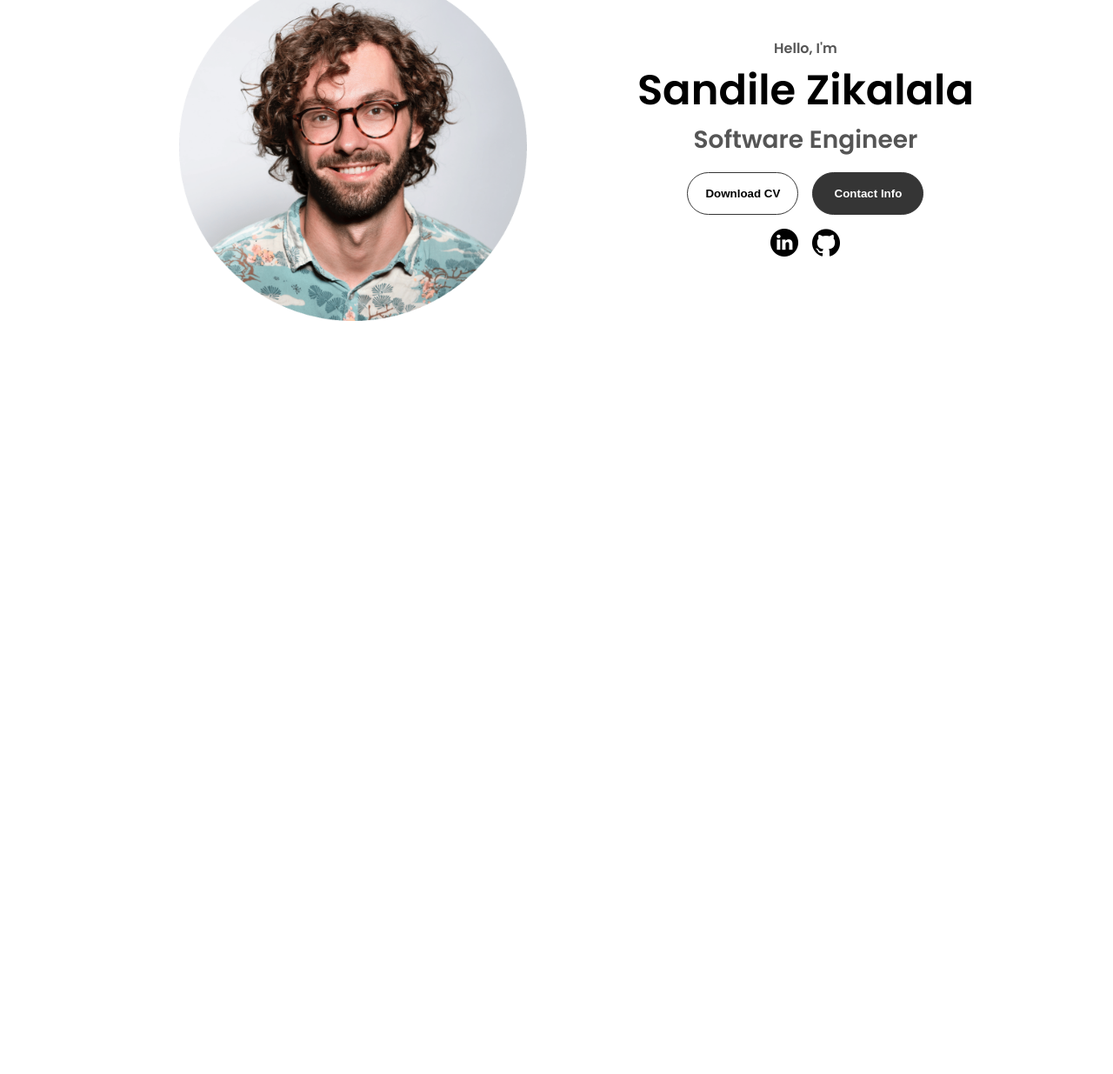
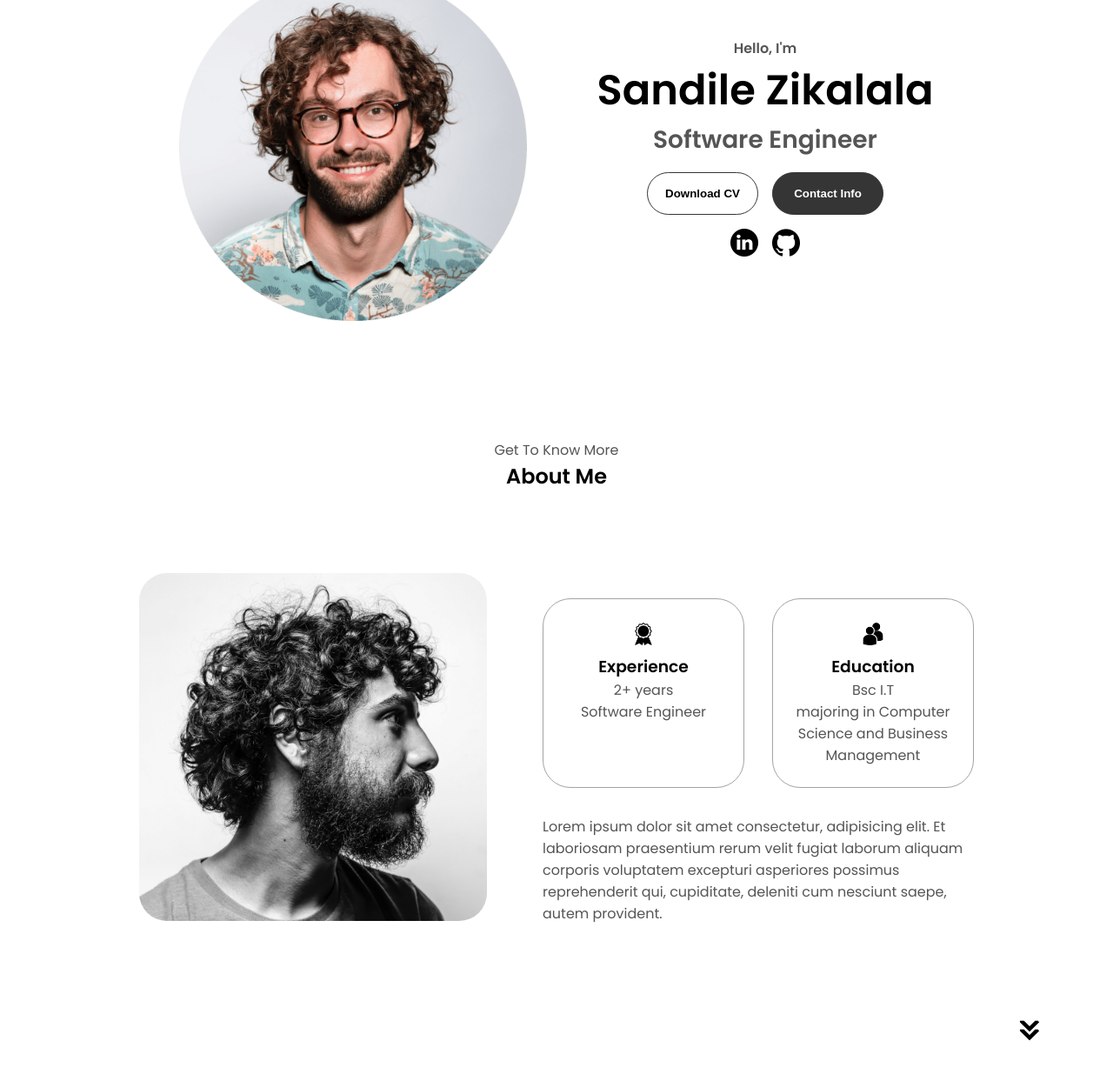
Before and after one commit to sandileZ/sandileZ.github.io, a website: page index.html in a window 1280 px wide. Shown: the part 303-1538 px from the top of the page at 87% size. Before the commit the page ends 800 px from the top, so only its background shows below. Drawn offline with Linux system fonts and the light colour scheme.

Commit message:
added about section

```diff
--- a/index.html
+++ b/index.html
@@ -61,6 +61,40 @@
         </div>
       </div>
     </section>
+
+    <section id="about">
+      <p class="section_text_p1">Get To Know More</p>
+      <h1 class="section_text_p1">About Me</h1>
+      <div class="section-container">
+        <div class="section_pic-container">
+          <img src="./assets/about-pic.png"
+          alt="Profile picture"
+          class="about-pic" />
+        </div>
+        <div class="about-details-container">
+          <div class="about-containers">
+            <div class="details-container">
+              <img src="./assets/experience.png" alt="experiance icon"  class="icon"/>
+              <h3>Experience</h3>
+              <p>2+ years <br/> Software Engineer</p>
+            </div>
+            <div class="details-container">
+              <img src="./assets/education.png" alt="education icon"  class="icon"/>
+              <h3>Education</h3>
+              <p>Bsc I.T<br/> majoring in Computer Science and Business Management</p>
+            </div>
+          </div>
+          <div class="text-container">
+            <p>Lorem ipsum dolor sit amet consectetur, adipisicing elit.
+              Et laboriosam praesentium rerum velit fugiat laborum aliquam corporis
+              voluptatem excepturi asperiores possimus reprehenderit qui,
+              cupiditate, deleniti cum nesciunt saepe, autem provident.
+            </p>
+          </div>
+        </div>
+      </div>
+      <img src="./assets/arrow.png" alt="Aroww icon" class="icon arrow" onclick="location.href='./#experience'"/>
+    </section>
     <script src="script.js"></script>
   </body>
 </html>
--- a/styles.css
+++ b/styles.css
@@ -246,3 +246,56 @@ section {
 .btn-container {
   gap: 1rem;
 }
+
+
+/*About Section */
+#about {
+  position: relative;
+}
+
+.about-containers {
+  gap: 2rem;
+  margin-bottom: 2rem;
+  margin-top: 2rem;
+}
+
+.about-details-container {
+  justify-content: center;
+  flex-direction: column;
+}
+
+.about-containers,
+.about-details-container {
+  display: flex;
+}
+
+.about-pic {
+  border-radius: 2rem;
+}
+
+.arrow {
+  position: absolute;
+  right: -5rem;
+  bottom: 2.5rem;
+}
+
+.details-container {
+  padding: 1.5rem;
+  flex: 1;
+  background: white;
+  border-radius: 2rem;
+  border: rgb(53, 53, 53) 0.1rem solid;
+  border-color: rgb(163, 163, 163);
+  text-align: center;
+}
+
+.section-container {
+  gap: 4rem;
+  height: 80%;
+}
+
+.section_pic-container {
+  height: 400px;
+  width: 400px;
+  margin: auto 0;
+}
```
